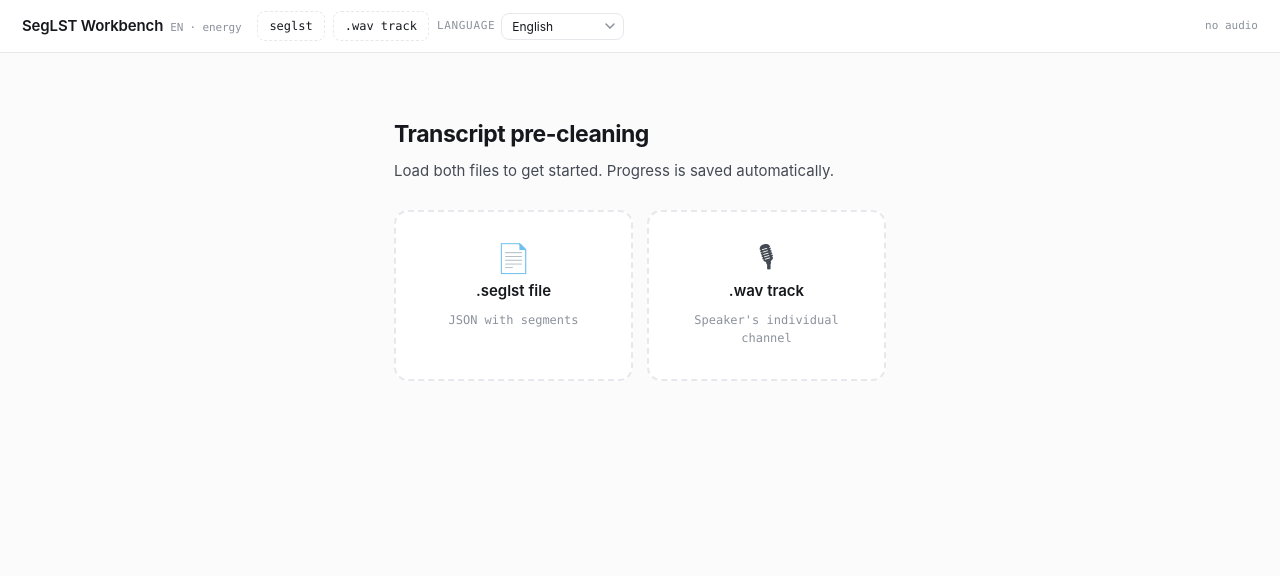
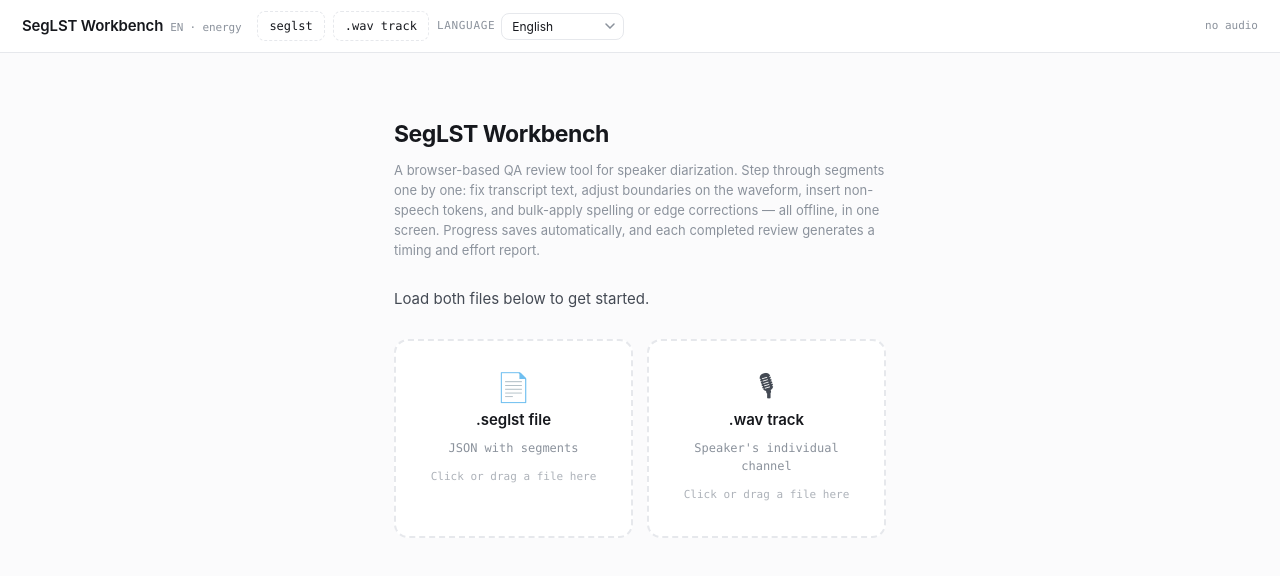
Before and after one commit to sueopazo/my-seglst-workbench, a website built with Vite: page index.html in a window 1280 px wide. Built offline with nearby package versions, Linux system fonts and the light colour scheme.

Commit message:
Add intro message on the load screen explaining the tool, update load screen title, generalize QA1 to QA, make click-or-drag explicit

```diff
--- a/index.html
+++ b/index.html
@@ -52,18 +52,21 @@
     <div class="minimap" id="minimap" hidden></div>
 
     <div id="empty" class="empty">
-      <h1>Transcript pre-cleaning</h1>
-      <p>Load both files to get started. Progress is saved automatically.</p>
+      <h1>SegLST Workbench</h1>
+      <p class="empty-about">A browser-based QA review tool for speaker diarization. Step through segments one by one: fix transcript text, adjust boundaries on the waveform, insert non-speech tokens, and bulk-apply spelling or edge corrections — all offline, in one screen. Progress saves automatically, and each completed review generates a timing and effort report.</p>
+      <p>Load both files below to get started.</p>
       <div class="empty-load">
         <label class="empty-zone" for="in-seglst">
           <span class="empty-zone-icon">📄</span>
           <span class="empty-zone-title">.seglst file</span>
           <span class="empty-zone-hint">JSON with segments</span>
+          <span class="empty-zone-action">Click or drag a file here</span>
         </label>
         <label class="empty-zone" for="in-wav">
           <span class="empty-zone-icon">🎙</span>
           <span class="empty-zone-title">.wav track</span>
           <span class="empty-zone-hint">Speaker's individual channel</span>
+          <span class="empty-zone-action">Click or drag a file here</span>
         </label>
       </div>
     </div>
--- a/src/styles.css
+++ b/src/styles.css
@@ -840,6 +840,13 @@ header {
   margin: 0 0 8px;
 }
 
+.empty-about {
+  font-size: 13px;
+  color: var(--muted);
+  line-height: 1.55;
+  margin: 0 0 20px;
+}
+
 .empty p {
   margin: 0 0 28px;
 }
@@ -890,6 +897,14 @@ header {
   font-size: 12px;
   font-family: var(--mono);
   color: var(--muted);
+}
+
+.empty-zone-action {
+  font-size: 11px;
+  font-family: var(--mono);
+  color: var(--muted);
+  opacity: 0.7;
+  margin-top: 4px;
 }
 
 .optimize {
```
Also changed, not shown: CLAUDE.md (+2 -2 lines), README.md.
